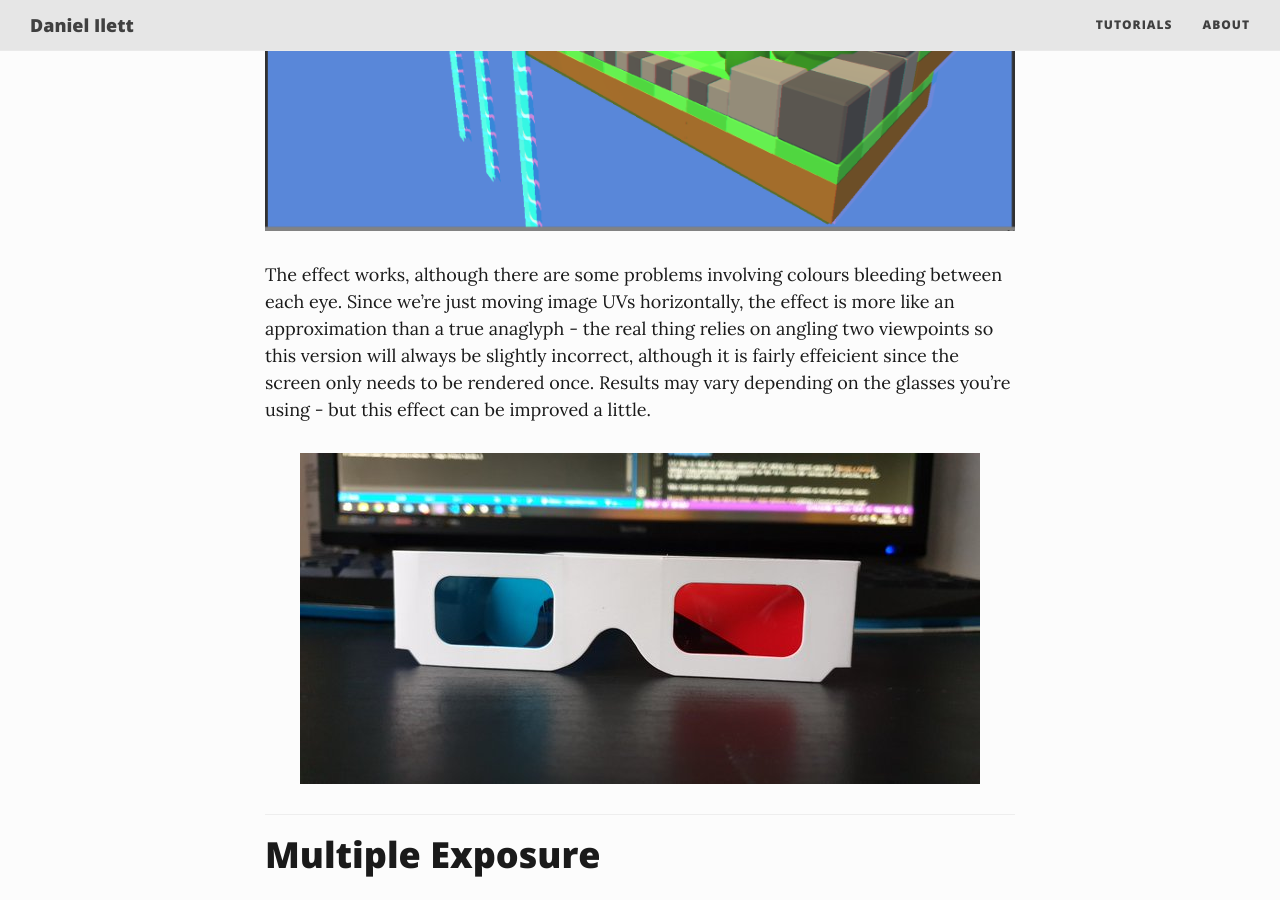
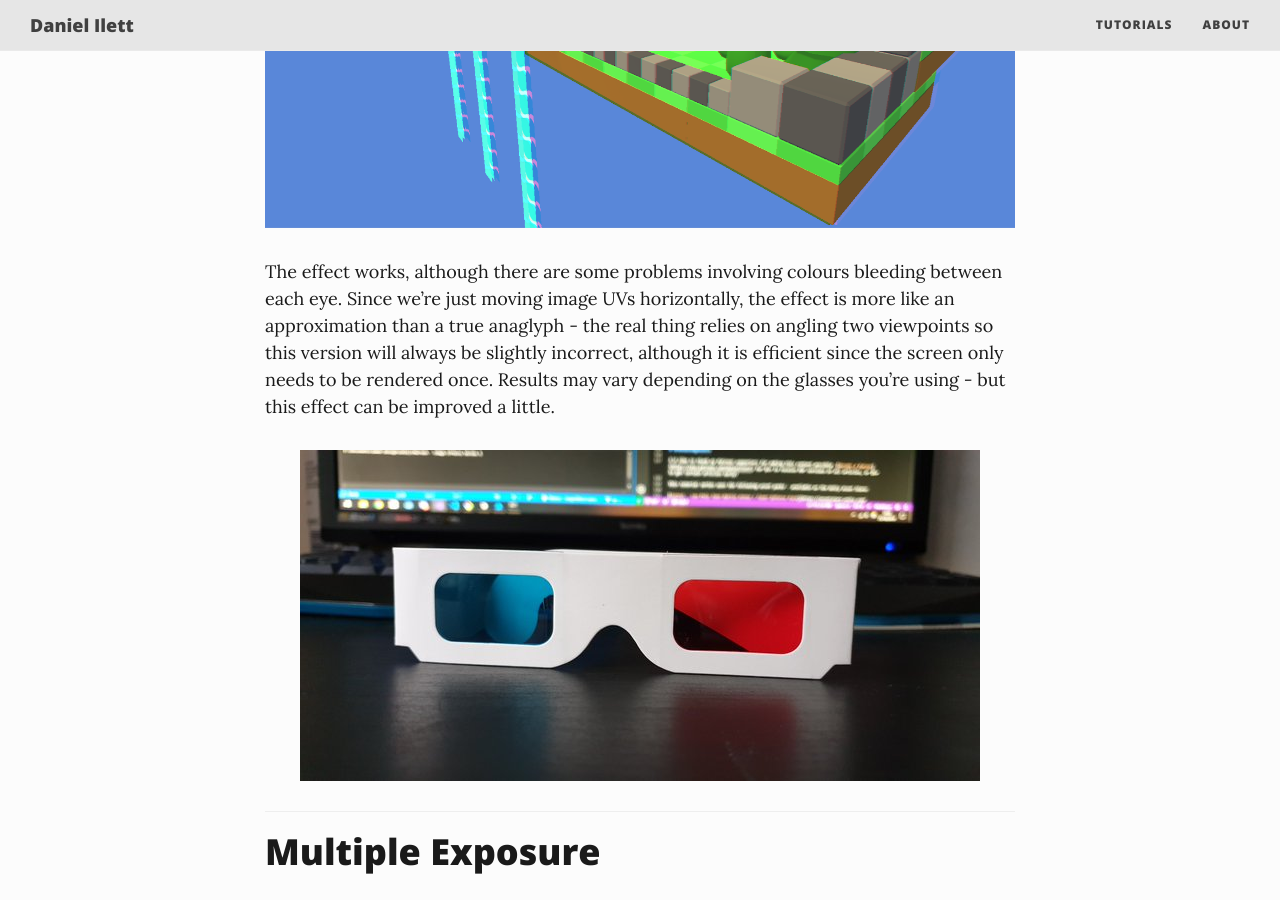
Before and after one commit to daniel-ilett/blog, a Jekyll site: the page built from _posts/2019-11-05-tut3-4-next-dimension.md, in a window 1280 px wide and 900 px high, scrolled down 4707 px. Built offline with Jekyll 4.4.1, drawn with Linux system fonts in a browser that asks for light colours; nearby versions of some CDN libraries; some of the changed text lies outside the part shown.

Commit message:
Published Ultra Effects Part 4.

```diff
--- a/_posts/2019-11-05-tut3-4-next-dimension.md
+++ b/_posts/2019-11-05-tut3-4-next-dimension.md
@@ -115,7 +115,7 @@
 
 ![UV Anaglyph](/img/tut3/part4-uv-anaglyph.png){: .center-image }
 
-The effect works, although there are some problems involving colours bleeding between each eye. Since we're just moving image UVs horizontally, the effect is more like an approximation than a true anaglyph - the real thing relies on angling two viewpoints so this version will always be slightly incorrect, although it is fairly effeicient since the screen only needs to be rendered once. Results may vary depending on the glasses you're using - but this effect can be improved a little.
+The effect works, although there are some problems involving colours bleeding between each eye. Since we're just moving image UVs horizontally, the effect is more like an approximation than a true anaglyph - the real thing relies on angling two viewpoints so this version will always be slightly incorrect, although it is efficient since the screen only needs to be rendered once. Results may vary depending on the glasses you're using - but this effect can be improved a little.
 
 ![Red-blue 3D Glasses](/img/tut3/part4-3d-glasses.png){: .center-image }
 
@@ -190,14 +190,14 @@
 }
 ~~~
 
-Next, we'll need to set up a location for the camera to render to. A temporary render texture seems like a good choice - we'll copy the format of the src texture to create the new one. Then, we'll assign the new texture as the camera's render target.
+Next, we'll need to set up a location for the camera to render to. A temporary render texture seems like a good choice - we'll copy the format of the `src` texture to create the new one. Then, we'll assign the new texture as the camera's render target.
 
 ~~~csharp
 var leftTexture = RenderTexture.GetTemporary(src.descriptor);
 camera.targetTexture = leftTexture;
 ~~~
 
-Now we'll render the camera. The render target is set to a texture - if it had been null, the output would get displayed on screen instead of sent to the texture. The final step is to send the image to the shader.
+Now we'll render the camera. The render target is set to a texture - if it had been `null`, the output would get displayed on screen instead of sent to the texture. The final step is to send the image to the shader.
 
 ~~~csharp
 camera.Render();
```
Also changed, not shown: img/tut3/part4-camera-anaglyph.png, img/tut3/part4-uv-anaglyph.png.
